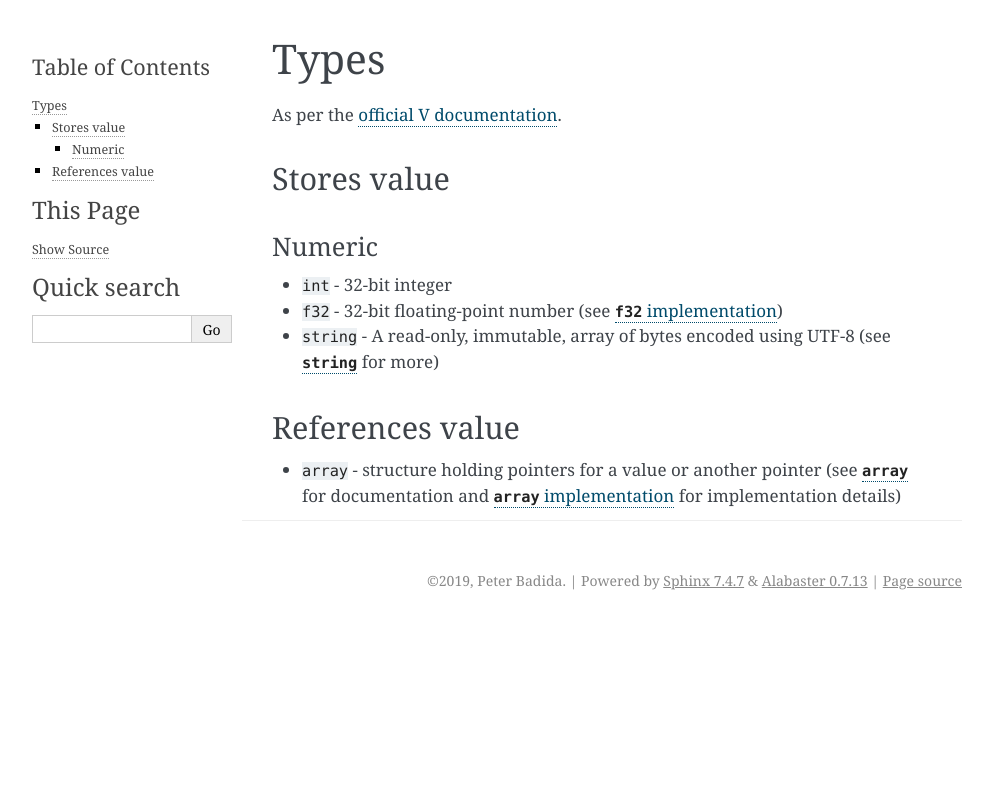
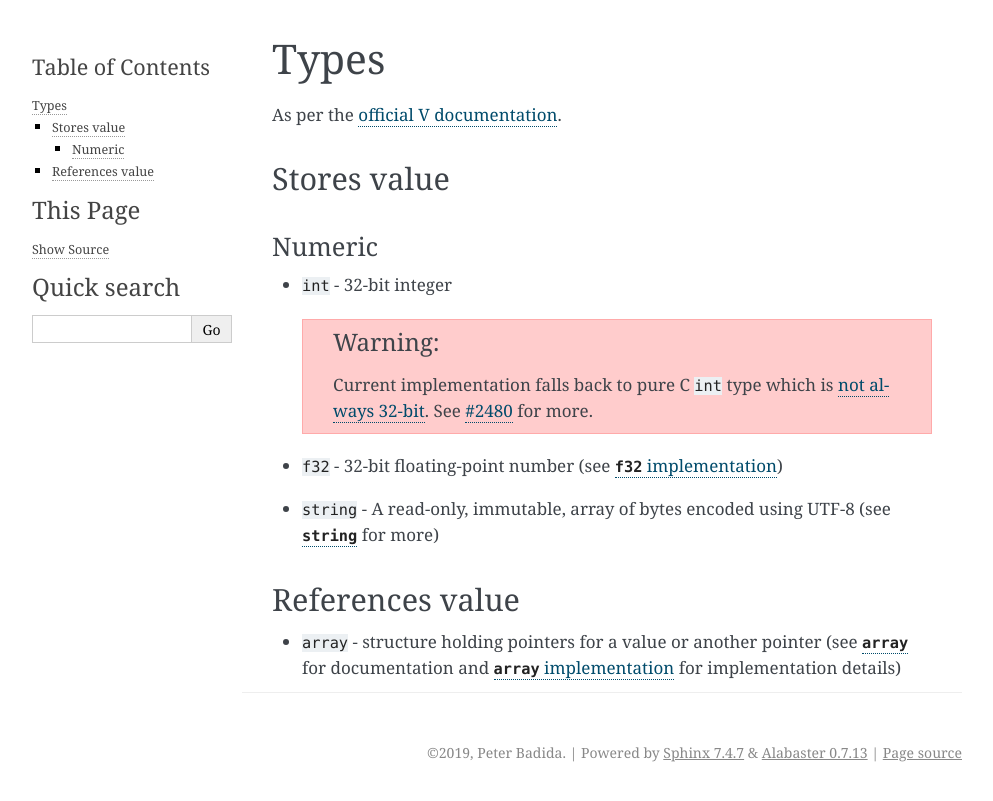
Before and after one commit to KeyWeeUsr/the-book-of-v, a Sphinx documentation site: the page built from source/types.rst, in a window 1280 px wide. Shown: the top 801 px of the page, without its empty margins (148-1141 px from the left). Built offline with Sphinx 7.4.7, drawn with Linux system fonts in a browser that asks for light colours.

Commit message:
[ADD] Add warning about V int not being always 32-bit

```diff
--- a/source/types.rst
+++ b/source/types.rst
@@ -12,6 +12,13 @@ Numeric
 ~~~~~~~
 
 * ``int`` - 32-bit integer
+
+  .. warning::
+
+     Current implementation falls back to pure C ``int`` type which is
+     `not always 32-bit <https://stackoverflow.com/a/1231456/5994041>`_.
+     See `#2480 <https://github.com/vlang/v/issues/2480>`_ for more.
+
 * ``f32`` - 32-bit floating-point number (see |f32_impl|_)
 * ``string`` - A read-only, immutable, array of bytes encoded using UTF-8
   (see |string_type|_ for more)
```
